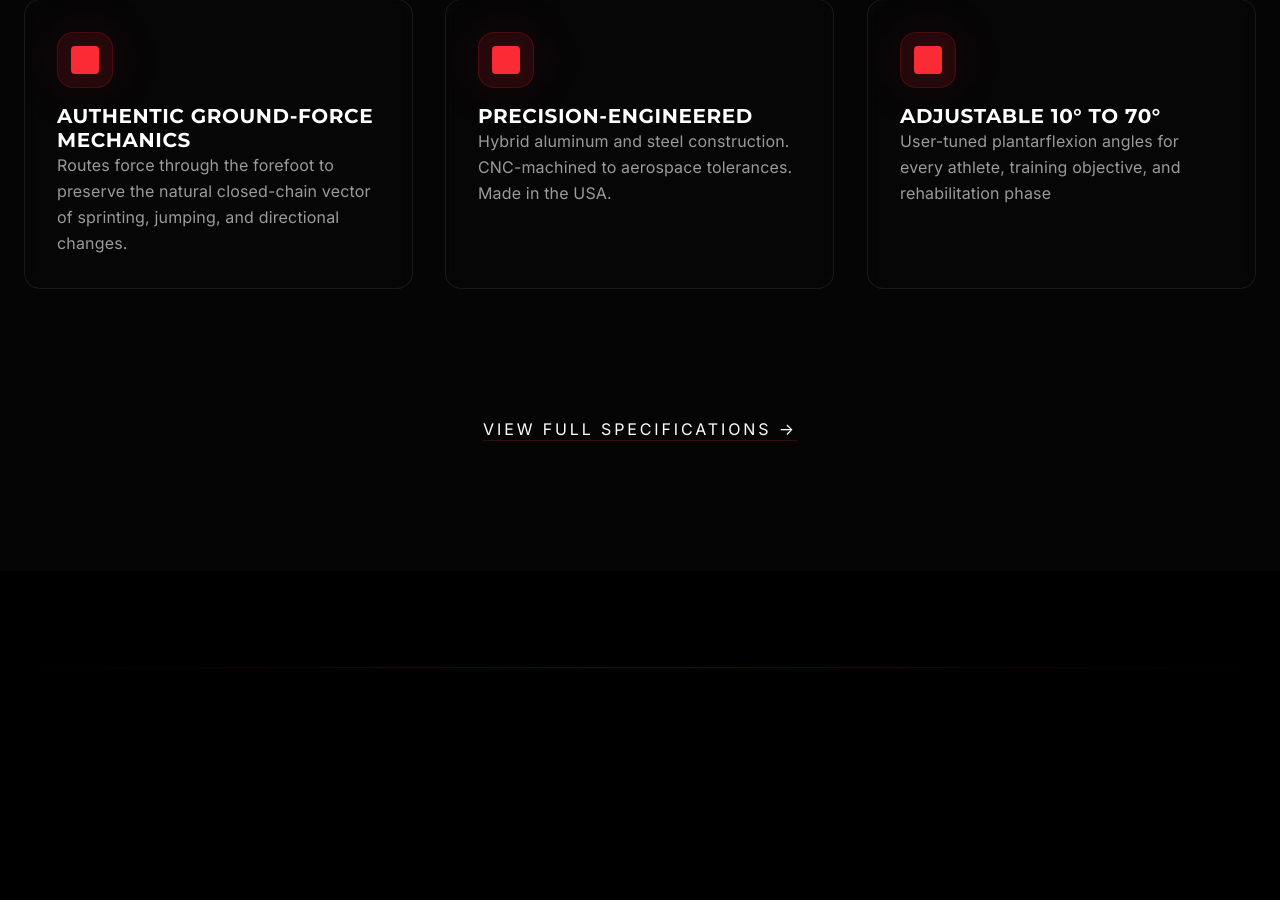
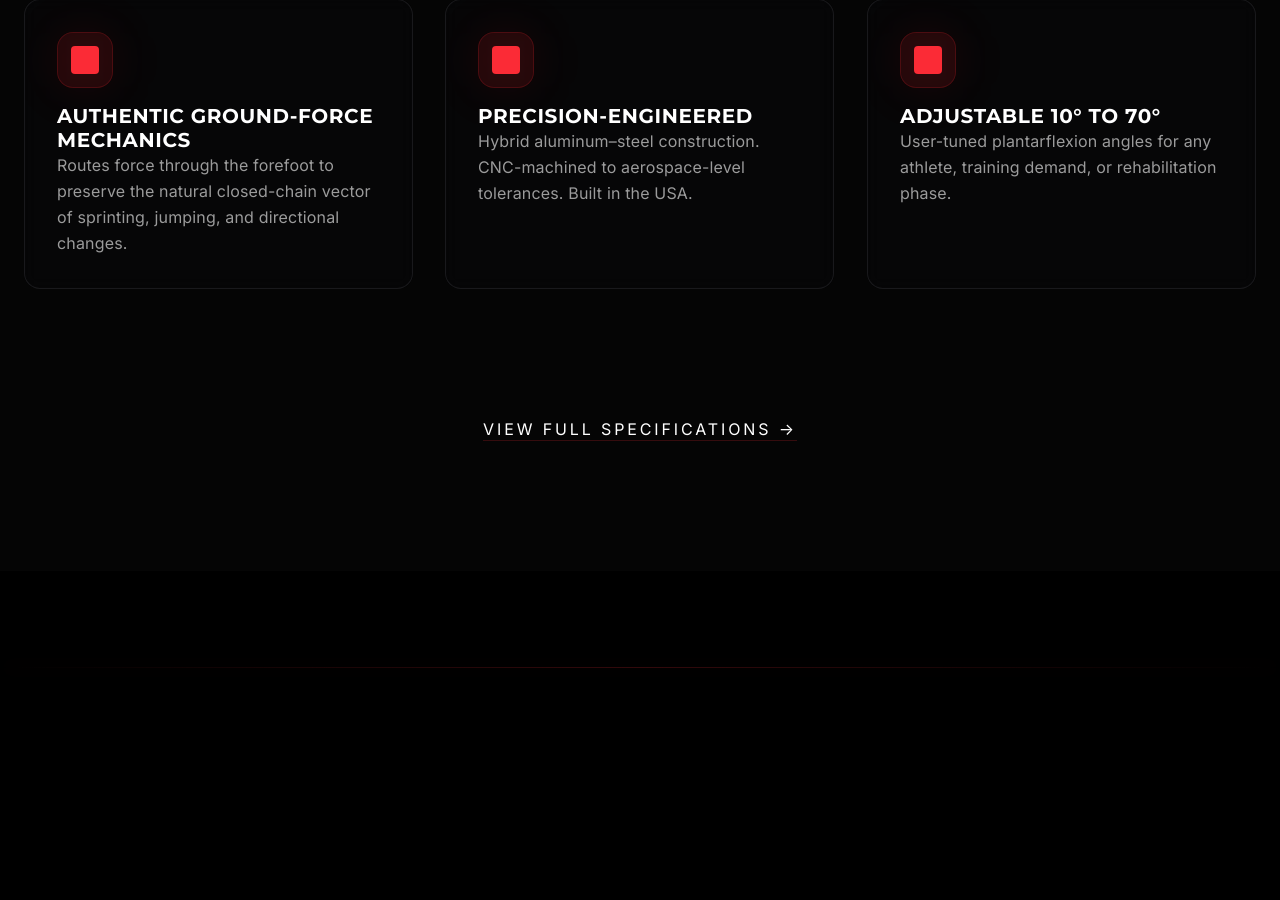
Before and after one commit to infinityspine/exiqx-website, a Next.js app: page / in a window 1280 px wide. Shown: the part 1340-2240 px from the top of the page. Built offline with nearby package versions, Linux system fonts and the light colour scheme.

Commit message:
🕒 Auto-commit: 2025-11-17 08:06:10

```diff
--- a/components/sections/FootplateFeatures.tsx
+++ b/components/sections/FootplateFeatures.tsx
@@ -143,7 +143,7 @@ const FootplateFeatures = memo(function FootplateFeatures({
               Precision-Engineered
             </h3>
             <p className="relative text-white/60 leading-relaxed">
-              Hybrid aluminum and steel construction. CNC-machined to aerospace tolerances. Made in the USA.
+              Hybrid aluminum–steel construction. CNC-machined to aerospace-level tolerances. Built in the USA.
             </p>
           </motion.div>
 
@@ -181,7 +181,7 @@ const FootplateFeatures = memo(function FootplateFeatures({
               Adjustable 10° to 70°
             </h3>
             <p className="relative text-white/60 leading-relaxed">
-              User-tuned plantarflexion angles for every athlete, training objective, and rehabilitation phase
+              User-tuned plantarflexion angles for any athlete, training demand, or rehabilitation phase.
             </p>
           </motion.div>
         </motion.div>
```
